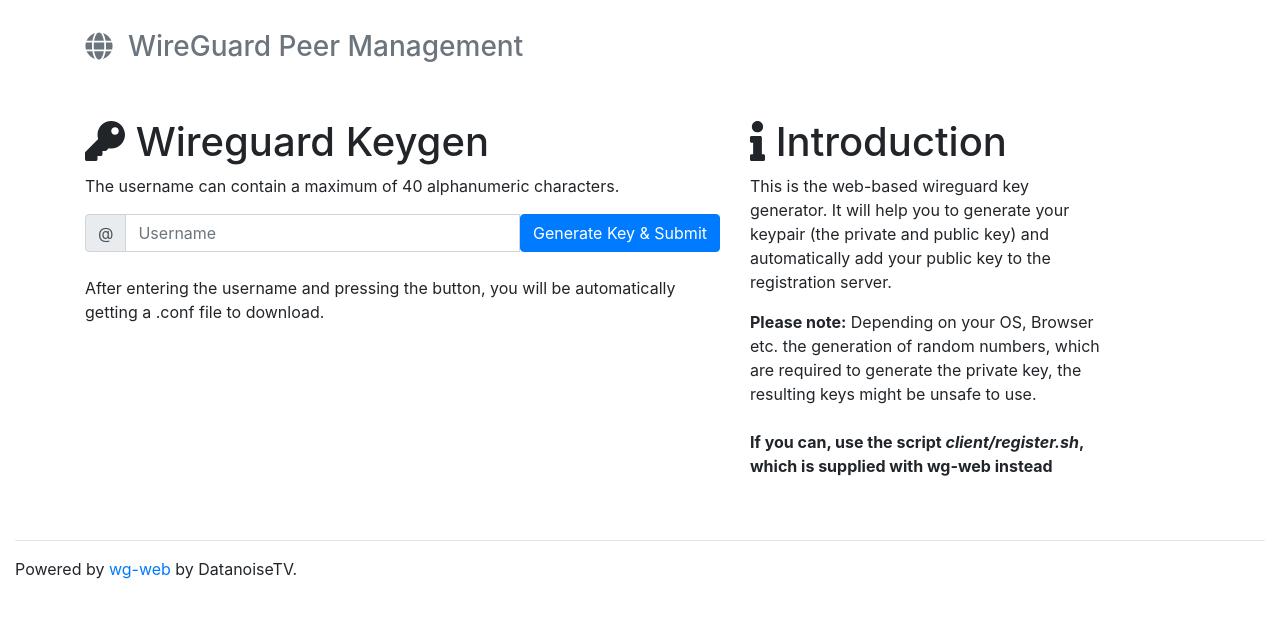
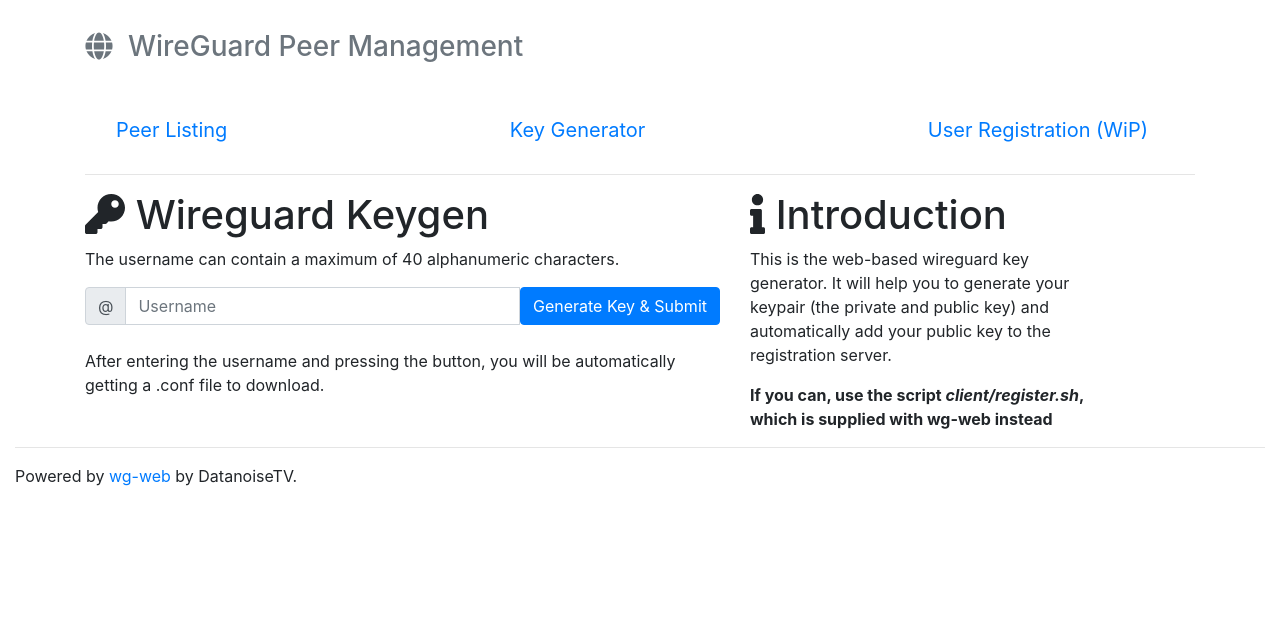
Before and after one commit to DatanoiseTV/wg-web, a Flask app: page /peer/keygen in a window 1280 px wide. Shown: the top 618 px of the page. Run offline with Flask 2, Linux system fonts and the light colour scheme; some libraries are stand-ins or nearby versions.

Commit message:
Add IPv6 allocation algorithm and update templates.

```diff
--- a/app.py
+++ b/app.py
@@ -18,6 +18,8 @@ import ipaddress
 import datetime, time
 from passlib.hash import argon2
 
+import base64
+import binascii
 
 app = Flask(__name__)
 
@@ -98,15 +100,17 @@ class Peer(db.Model):
     pubkey = db.Column(db.String(45), unique=True)
     date_created = db.Column(db.Integer)
     ip_address = db.Column(db.Integer)
+    ipv6_address = db.Column(db.String(100))
     reg_ip_address = db.Column(db.Integer)
     is_trusted = db.Column(db.Boolean())
 
     created_by = db.Column(db.String(80))
 
-    def __init__(self, username, pubkey, reg_ip_address, created_by):
+    def __init__(self, username, pubkey, reg_ip_address, ipv6_address, created_by):
         self.username = username
         self.pubkey = pubkey
         self.reg_ip_address = reg_ip_address
+        self.ipv6_address = ipv6_address
         self.is_trusted = False
         self.created_by = created_by
         self.date_created = int(time.mktime(datetime.datetime.now().timetuple()))
@@ -115,7 +119,7 @@ class Peer(db.Model):
 class PeerSchema(ma.ModelSchema):
     class Meta:
         model = Peer
-        fields = ( 'username', 'pubkey', 'ip_address',\
+        fields = ( 'username', 'pubkey', 'ip_address', 'ipv6_address',\
                    'reg_ip_address', 'is_trusted', 'date_created'\
                  )
 
@@ -148,13 +152,30 @@ def add_user():
     print("Thanks, successfully added '%s' to users." %(username))
     sys.exit(0)
 
+# Create database schemas
+@app.cli.command()
+def initdb():
+    db.create_all()
+
+
 ######## Helper functions ########
 def StatusResponse(statuscode, msg):
     return "{\n  'status': %d,\n  'text': '%s'\n}" %(statuscode, msg)
 
-# Generate IP from PK in /16 universe
+# Generate IPv4 from PK in /16 universe
 def IDtoIP(id):
     return int(ipaddress.IPv4Address("10.42.%s.%s" %(divmod(id, 255)[0], id & 255)))
+
+# Generate IPv6 address from Public Keygen
+def pubkey_to_ipv6_linklocal(pubkey):
+    # Python 2: pubkey_value = int(base64.b64decode(pubkey).encode('hex'), 16)
+    pubkey_value = int.from_bytes(base64.b64decode(pubkey), 'big')
+    high2 = pubkey_value >> 32 & 0xffff ^ 0x0200
+    high1 = pubkey_value >> 24 & 0xff
+    low1 = pubkey_value >> 16 & 0xff
+    low2 = pubkey_value & 0xffff
+
+    return 'fe80::{:04x}:{:02x}ff:fe{:02x}:{:04x}'.format(high2, high1, low1, low2)
 
 # TBD (limit num peers per user)
 def AllowedToAddPeer(username):
@@ -170,7 +191,8 @@ def add_peer():
     pubkey = request.json['pubkey']
     reg_ip_address = int(ipaddress.IPv4Address(str(request.remote_addr)))
     created_by = auth.username()
-    new_peer = Peer(username, pubkey, reg_ip_address, created_by)
+    ipv6_address = str(pubkey_to_ipv6_linklocal(pubkey))
+    new_peer = Peer(username, pubkey, reg_ip_address, ipv6_address, created_by)
 
     if(not re.match("[a-zA-Z0-9+/]{43}=", pubkey)):
         return StatusResponse(100, "Not a valid key")
--- a/templates/base.html
+++ b/templates/base.html
@@ -19,14 +19,25 @@
     <div class="header clearfix">
         <h3 class="text-muted"><i class="fas fa-globe"></i>&nbsp;&nbsp;WireGuard Peer Management</h3>
     </div>
+
+
+  <nav class="navbar navbar-inverse navbar-top bg-inverse">
+      <div class="container">
+        <a class="navbar-brand" href="/peers/pretty">Peer Listing</a>
+        <a class="navbar-brand" href="/peer/keygen">Key Generator</a>
+        <a class="navbar-brand" href="/register">User Registration (WiP)</a>
+      </div>
+    </nav>
+    <hr>
+
 {% block body %}
 
 
 {% endblock %}
-<div class="footer">
+
+
   <hr>
   Powered by <a href="https://github.com/DatanoiseTV/wg-web" target="_blank">wg-web</a> by DatanoiseTV.
-</div>
 
 </div>
 </body>
--- a/templates/peer_keygen.html
+++ b/templates/peer_keygen.html
@@ -32,10 +32,10 @@
     key to the registration server.
   </p>
 
-  <p><b>Please note:</b> Depending on your OS, Browser etc. the generation of
+  <!--<p><b>Please note:</b> Depending on your OS, Browser etc. the generation of
    random numbers, which are required to generate the private key, the resulting
    keys might be unsafe to use.<br/>
-   <br />
+   <br /> -->
    <b>If you can, use the script <i>client/register.sh</i>,
      which is supplied with wg-web instead</b>
   </b>
@@ -73,7 +73,6 @@
 function submitToServer(sender)
 {
 	let keypair = WireGuard.generateKeypair();
-	//var serverResponse = sendPubkeyToServer(keypair.publicKey, "zx2c4", "supersecretpassword");
 
   $.ajax({
     type: 'POST',
@@ -89,7 +88,7 @@ function submitToServer(sender)
       var config = [];
     	config.push("[Interface]");
     	config.push("PrivateKey = " + keypair.privateKey);
-    	config.push("Address = " + num2dot(result.ip_address));
+    	config.push("Address = " + num2dot(result.ip_address) + ", " + result.ipv6_address);
     	//config.push("DNS = " + serverResponse.dns.join(", "));
     	config.push("");
     	config.push("[Peer]");
```
Also changed, not shown: templates/peers_pretty.html (+5 -3 lines).
